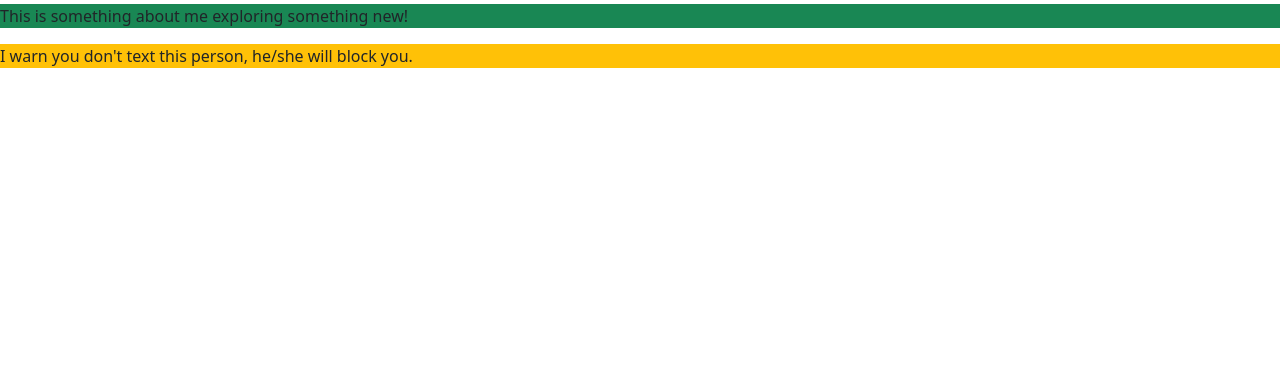
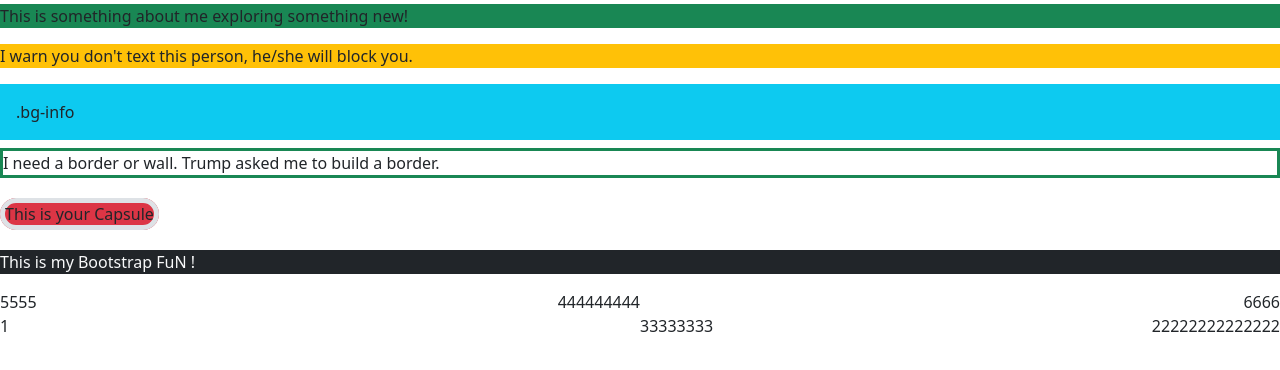
Before and after one commit to SATalukder/getting-started-bootstrap, a plain HTML site: page index.html in a window 1280 px wide. Shown: the part 98-468 px from the top of the page. Drawn offline with Linux system fonts and the light colour scheme.

Commit message:
added bootstrap border, color, Ovberflow position

```diff
--- a/index.html
+++ b/index.html
@@ -16,7 +16,27 @@
     <h2 class="bg-primary">Hello! from Bootstrap</h2>
     <p class="bg-success">This is something about me exploring something new!</p>
     <p class="bg-warning">I warn you don't text this person, he/she will block you.</p>
+    <div class="p-3 mb-2 bg-info text-dark">.bg-info</div>
+
     <main>
+        <!-- exploring borders -->
+        <div class="border border-success border-3 ">I need a border or wall. Trump asked me to build a
+            border.</div>
+        <br>
+        <span class="border bg-danger  border-5 rounded-pill">This is your Capsule</span>
+        <br>
+        <br>
+        <p class="bg-dark text-light">This is my Bootstrap FuN !</p>
+        <br>
+        <!-- explore position -->
+        <div class="position-relative">
+            <div class="position-absolute top-0 start-0">1</div>
+            <div class="position-absolute top-0 end-0">22222222222222</div>
+            <div class="position-absolute top-50 start-50">33333333</div>
+            <div class="position-absolute bottom-50 end-50">444444444</div>
+            <div class="position-absolute bottom-0 start-0">5555</div>
+            <div class="position-absolute bottom-0 end-0">6666</div>
+        </div>
 
     </main>
     <footer>
```
